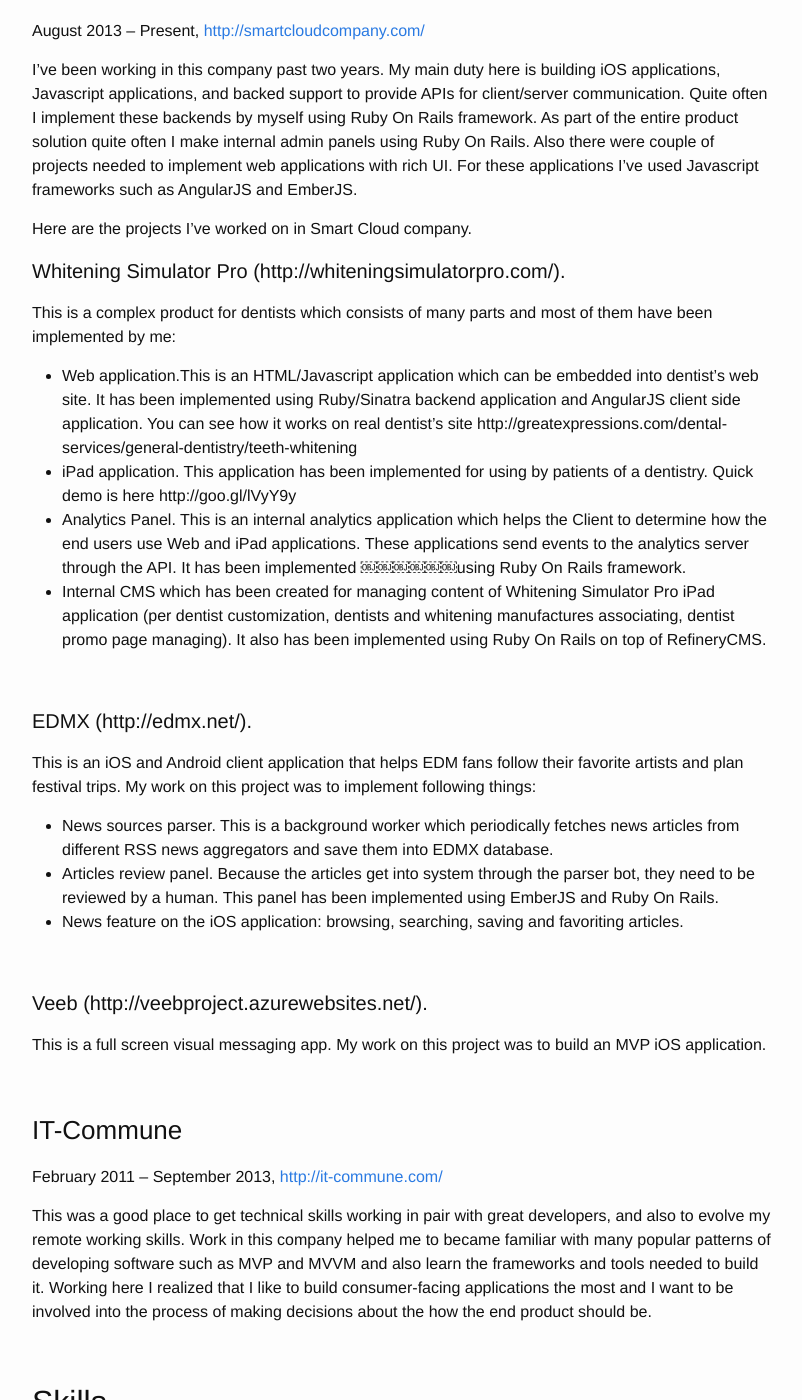
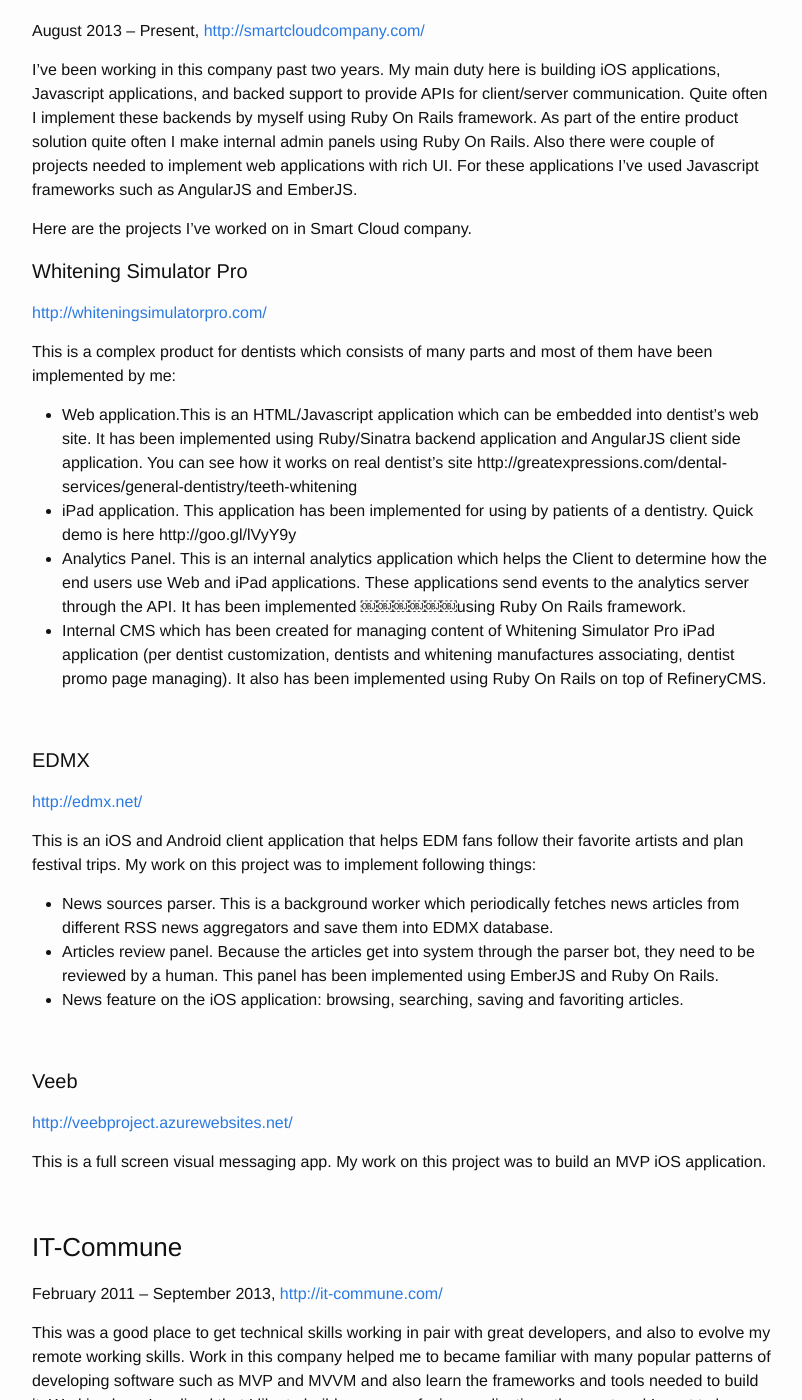
Before and after one commit to petalvlad/petalvlad, a Jekyll site: the page built from _posts/2015-09-05-resume.markdown, in a window 1280 px wide and 1400 px high, scrolled down 444 px. Shown: the whole window, without its empty margins (238-1040 px from the left). Built offline with Jekyll 4.4.1, drawn with Linux system fonts in a browser that asks for light colours.

```diff
--- a/_posts/2015-09-05-resume.markdown
+++ b/_posts/2015-09-05-resume.markdown
@@ -11,23 +11,23 @@ redirect_from: "/2015/09/05/resume/"
 
 <table>
     <tr>
-        <td>Full name</td>
+        <td><b>Full name</b></td>
         <td>Alexander Petropavlovsky</td>
     </tr>
     <tr>
-        <td>Country</td>
+        <td><b>Country</b></td>
         <td>Russia</td>
     </tr>
     <tr>
-        <td>City</td>
+        <td><b>City</b></td>
         <td>Krasnoyarsk</td>
     </tr>
     <tr>
-        <td>Email</td>
+        <td><b>Email</b></td>
         <td>alex.petropavlovsky@smartcloud.io</td>
     </tr>
     <tr>
-        <td>Phone</td>
+        <td><b>Phone</b></td>
         <td>+7 (923) 297-22-56</td>
     </tr>
 </table>
@@ -45,7 +45,9 @@ I’ve been working in this company past two years. My main duty here is buildin
 
 Here are the projects I’ve worked on in Smart Cloud company.
 
-#### Whitening Simulator Pro (http://whiteningsimulatorpro.com/).
+#### Whitening Simulator Pro
+
+[http://whiteningsimulatorpro.com/](http://whiteningsimulatorpro.com/)
 
 This is a complex product for dentists which consists of many parts and most of them have been implemented by me:
 
@@ -56,7 +58,9 @@ This is a complex product for dentists which consists of many parts and most of
 
 <br>
 
-#### EDMX (http://edmx.net/).
+#### EDMX
+
+[http://edmx.net/](http://edmx.net/)
 
 This is an iOS and Android client application that helps EDM fans follow their favorite artists and plan festival trips. My work on this project was to implement following things:
 
@@ -66,7 +70,9 @@ This is an iOS and Android client application that helps EDM fans follow their f
 
 <br>
 
-#### Veeb (http://veebproject.azurewebsites.net/).
+#### Veeb
+
+[http://veebproject.azurewebsites.net/](http://veebproject.azurewebsites.net/)
 
 This is a full screen visual messaging app. My work on this project was to build an MVP iOS application.
 
@@ -90,23 +96,23 @@ Software Development, iOS development, Objective-C, Ruby, Ruby on Rails, JavaScr
 
 <table>
     <tr>
-        <td>University</td>
+        <td><b>University</b></td>
         <td>Siberian State Technological University</td>
     </tr>
     <tr>
-        <td>Country</td>
+        <td><b>Country</b></td>
         <td>Russia</td>
     </tr>
     <tr>
-        <td>Speciality</td>
+        <td><b>Speciality</b></td>
         <td>Computers and automated systems software</td>
     </tr>
     <tr>
-        <td>Start Date</td>
+        <td><b>Start Date</b></td>
         <td>September 2006</td>
     </tr>
     <tr>
-        <td>End Date</td>
+        <td><b>End Date</b></td>
         <td>June 2011</td>
     </tr>
 </table>
```
